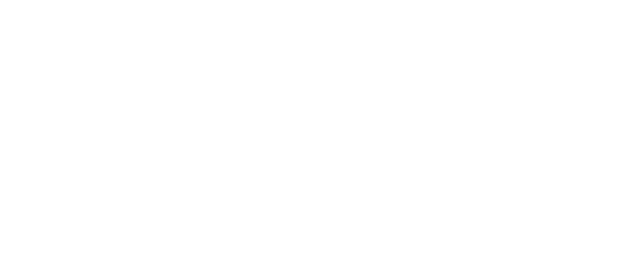
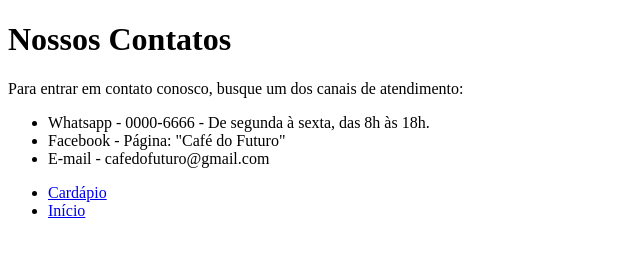
Before and after one commit to julianasrmarques/cp1, a plain HTML site: page assets/contato.html in a window 1280 px wide. Shown: the whole page, without its empty margins (0-640 px from the left). Drawn offline with Linux system fonts and the light colour scheme.

Commit message:
Criação da página "contato" e acréscimo da navegação entre as páginas.

```diff
--- a/assets/contato.html
+++ b/assets/contato.html
@@ -0,0 +1,27 @@
+<!DOCTYPE html>
+<html lang="pt-BR">
+<head>
+    <meta charset="UTF-8">
+    <meta name="viewport" content="width=device-width, initial-scale=1.0">
+    <title>Contato</title>
+</head>
+<body>
+    <header>
+        <h1>Nossos Contatos</h1>
+        <p>Para entrar em contato conosco, busque um dos canais de atendimento:</p>
+        <ul>
+            <li>Whatsapp - 0000-6666 - De segunda à sexta, das 8h às 18h.</li>
+            <li>Facebook - Página: "Café do Futuro" </li>
+            <li>E-mail - cafedofuturo@gmail.com </li>
+        </ul>
+
+        <nav>
+            <ul>
+                <li><a href="./cardapio.html">Cardápio</a></li>
+                <li><a href="../index.html">Início</a></li>
+            </ul>
+        </nav>
+    </header>
+
+</body>
+</html>
```
Also changed, not shown: assets/cardapio.html (+1 -1 lines).
